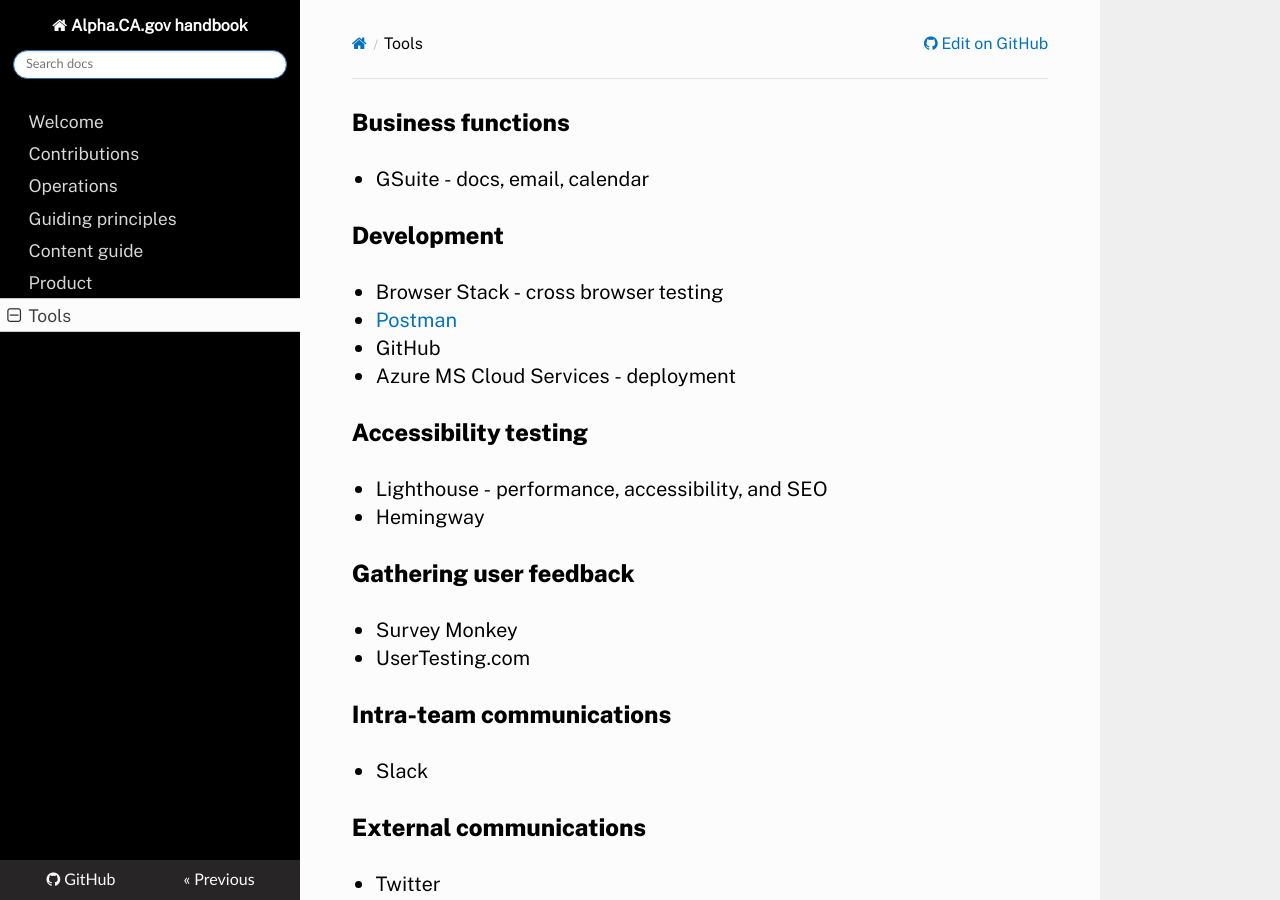
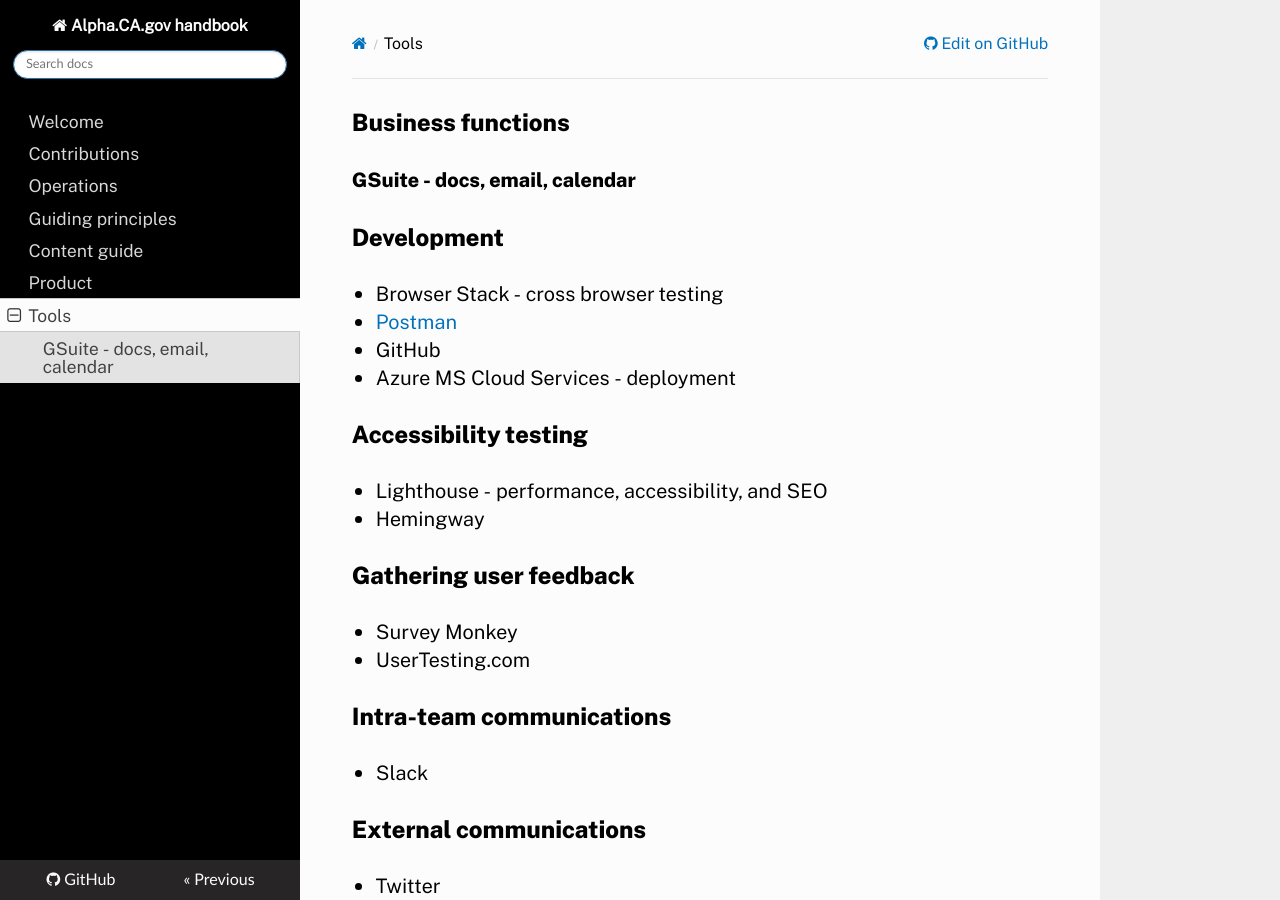
Before and after one commit to cagov/handbook-cadotgov, an MkDocs documentation site: the page built from docs/tools.md, in a window 1280 px wide and 900 px high. Built offline with MkDocs 1.6.1, drawn with Linux system fonts in a browser that asks for light colours; nearby versions of some CDN libraries; old or Windows-style settings are respelled for this version of MkDocs.

Commit message:
Update tools.md

```diff
--- a/docs/tools.md
+++ b/docs/tools.md
@@ -1,5 +1,5 @@
 ## Business functions
-  * GSuite - docs, email, calendar
+### GSuite - docs, email, calendar
 
 ## Development
   * Browser Stack - cross browser testing
```
